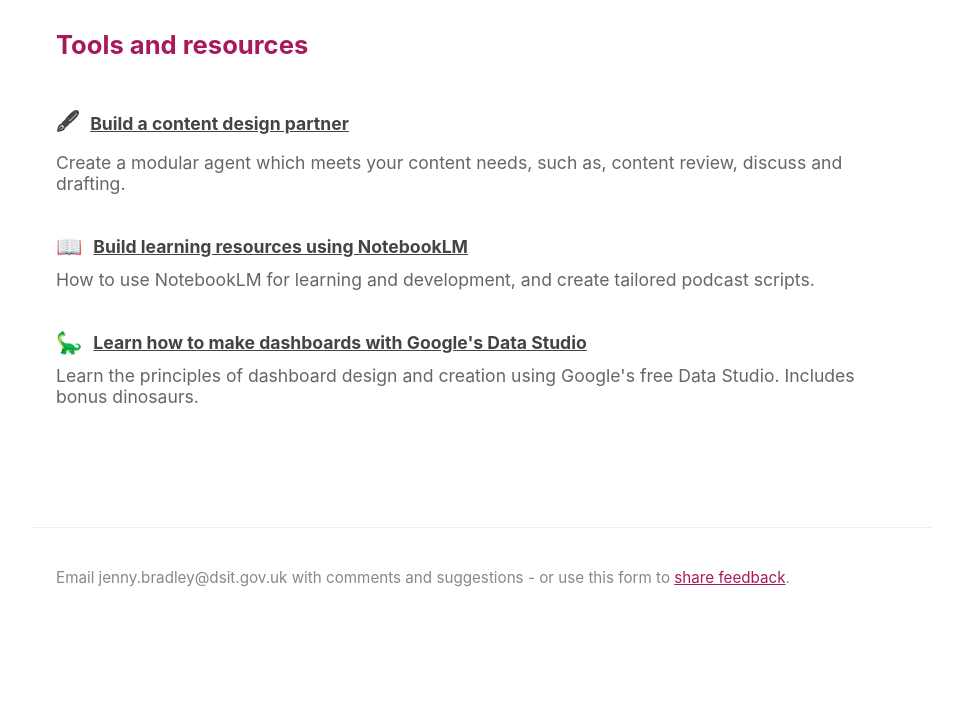
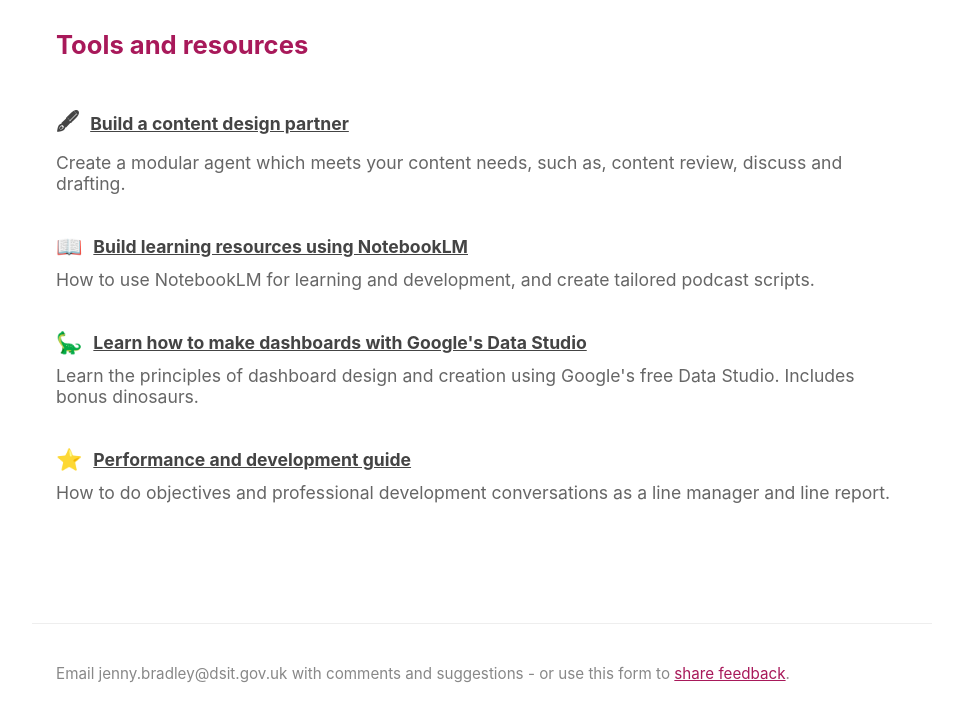
Before and after one commit to Calcifer-j/calcifer-j.github.io, a plain HTML site: page index.html in a window 1280 px wide. Shown: the part 229-950 px from the top of the page, without its empty margins (158-1121 px from the left). Before the commit the page ends 876 px from the top, so only its background shows below. Drawn offline with Linux system fonts and the light colour scheme.

Commit message:
Update performance and development guide description

```diff
--- a/index.html
+++ b/index.html
@@ -142,6 +142,13 @@
   </a>
   <div class="link-desc">Learn the principles of dashboard design and creation using Google's free Data Studio. Includes bonus dinosaurs.</div>
 </li>
+<li>
+  <a class="link-title" href="https://calcifer-j.github.io/objectives-and-development/">
+    <span class="link-icon">⭐</span>
+    <span class="link-text">Performance and development guide</span>
+  </a>
+  <div class="link-desc">How to do objectives and professional development conversations as a line manager and line report.</div>
+</li>
     </ul>
   </div>
   <footer class="page-footer">Email jenny.bradley@dsit.gov.uk with comments and suggestions - or use this form to <a href="https://forms.cloud.microsoft/pages/responsepage.aspx?id=BXCsy8EC60O0l-ZJLRst2FLcpzkg6RVBh7eU_8sMk6lUMDdIWlVaWUFBNVpRMzZCWVpRT1dMMEMzOC4u&route=shorturl">share feedback</a>.</footer>
```
